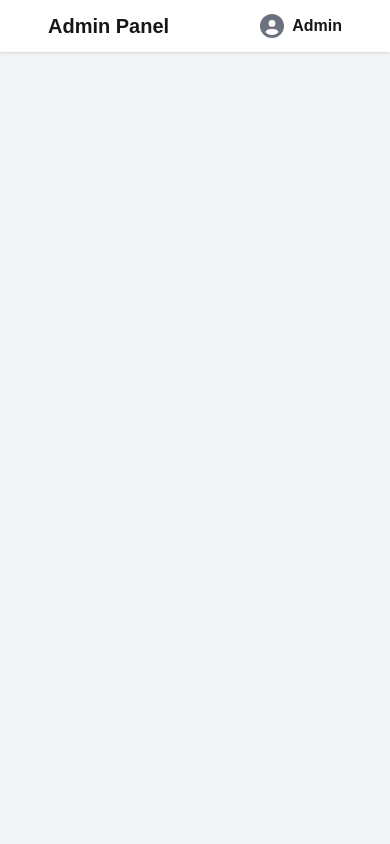
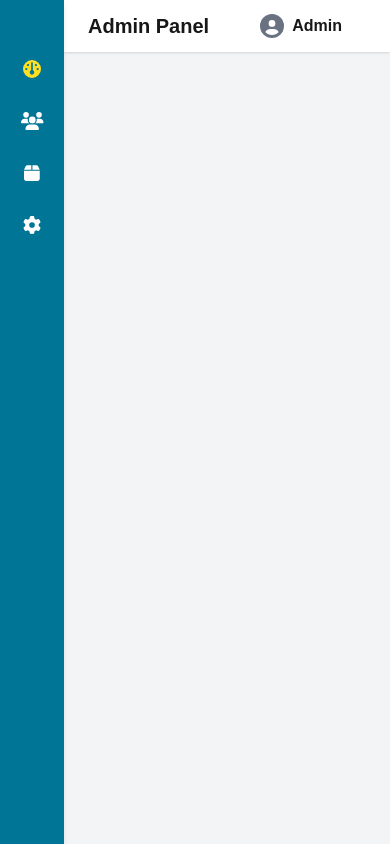
Before and after one commit to feelinhigh1/Mern_Course, a Next.js app in the folder task1/: page / in a window 390 px wide. Built offline with nearby package versions, Linux system fonts and the light colour scheme.

Commit message:
made layout responsive for mobile screens

```diff
--- a/task1/src/components/layout/Layout.tsx
+++ b/task1/src/components/layout/Layout.tsx
@@ -51,29 +51,38 @@ export default function Layout({
 }: AdminLayoutProps) {
   const [sidebarCollapsed, setSidebarCollapsed] = useState(true);
   const [dropdownOpen, setDropdownOpen] = useState(false);
+  const [mobileSidebarOpen, setMobileSidebarOpen] = useState(false);
   const router = useRouter();
-
-  const expandedWidth = "w-64";
-  const collapsedWidth = "w-16";
 
   return (
     <div className="min-h-screen flex bg-gray-100">
+      {/* Overlay for mobile */}
+      {mobileSidebarOpen && (
+        <div
+          className="fixed inset-0 bg-opacity-50 z-30 md:hidden"
+          onClick={() => setMobileSidebarOpen(false)}
+        ></div>
+      )}
+
       {/* Sidebar */}
       <aside
         className={`${
-          sidebarCollapsed ? collapsedWidth : expandedWidth
-        } bg-cyan-700 text-white shadow-md p-4 hidden md:flex flex-col relative transition-all duration-300`}
+          sidebarCollapsed ? "w-16" : "md:w-64 w-16"
+        } bg-cyan-700 text-white shadow-md p-4 flex flex-col relative transition-all duration-300`}
       >
         {/* Sidebar Header with Brand */}
         <div className="flex items-center justify-between mb-6">
+          {/* Website name, visible on md+ */}
           {!sidebarCollapsed && (
-            <Link href="/" className="text-xl font-bold">
+            <Link href="/" className="hidden md:block text-xl font-bold">
               MyApp
             </Link>
           )}
+
+          {/* Hamburger toggle, visible on md+ */}
           <button
             onClick={() => setSidebarCollapsed(!sidebarCollapsed)}
-            className={` ${sidebarCollapsed ? "mx-auto" : ""}`}
+            className={`hidden md:block ${sidebarCollapsed ? "mx-auto" : ""}`}
           >
             <FontAwesomeIcon
               icon={sidebarCollapsed ? faBars : faXmark}
@@ -81,11 +90,6 @@ export default function Layout({
             />
           </button>
         </div>
-
-        {/* Title (if needed) */}
-        {/* {!sidebarCollapsed && (
-          <h2 className="text-2xl font-bold mb-6 mt-10"></h2>
-        )} */}
 
         {/* Nav Items */}
         <nav className="flex flex-col space-y-6 mt-4 w-full items-center">
@@ -107,7 +111,9 @@ export default function Layout({
                 }}
               >
                 <span className="text-lg">{item.icon}</span>
-                {!sidebarCollapsed && <span>{item.name}</span>}
+                {!sidebarCollapsed && (
+                  <span className="hidden md:inline">{item.name}</span>
+                )}
               </Link>
             );
           })}
@@ -118,7 +124,7 @@ export default function Layout({
       <main className="flex-1 flex flex-col min-w-0">
         {/* Header */}
         <header className="w-full bg-white shadow px-4 py-3 flex items-center justify-between">
-          <div className="flex items-center gap-2 pl-8">
+          <div className="flex items-center gap-2 pl-2 md:pl-8">
             <span className="text-xl font-bold">{title}</span>
           </div>
 
```
